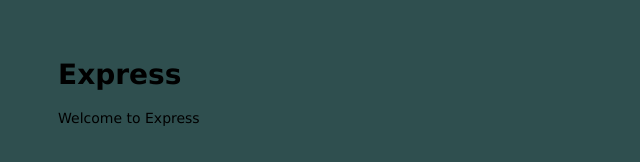
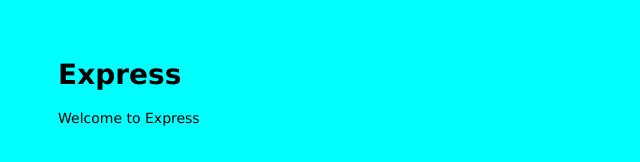
Before and after one commit to nikatomi2286/aws-nodejs-practice, a website: page public/index.html in a window 1280 px wide. Shown: the whole page, without its empty margins (0-640 px from the left). Drawn offline with Linux system fonts and the light colour scheme.

Commit message:
change color 2

```diff
--- a/public/index.html
+++ b/public/index.html
@@ -5,7 +5,7 @@
   <link rel="stylesheet" href="/stylesheets/style.css">
 </head>
 
-<body style="background-color: darkslategray">
+<body style="background-color: aqua">
   <h1>Express</h1>
   <p>Welcome to Express</p>
 </body>
```
